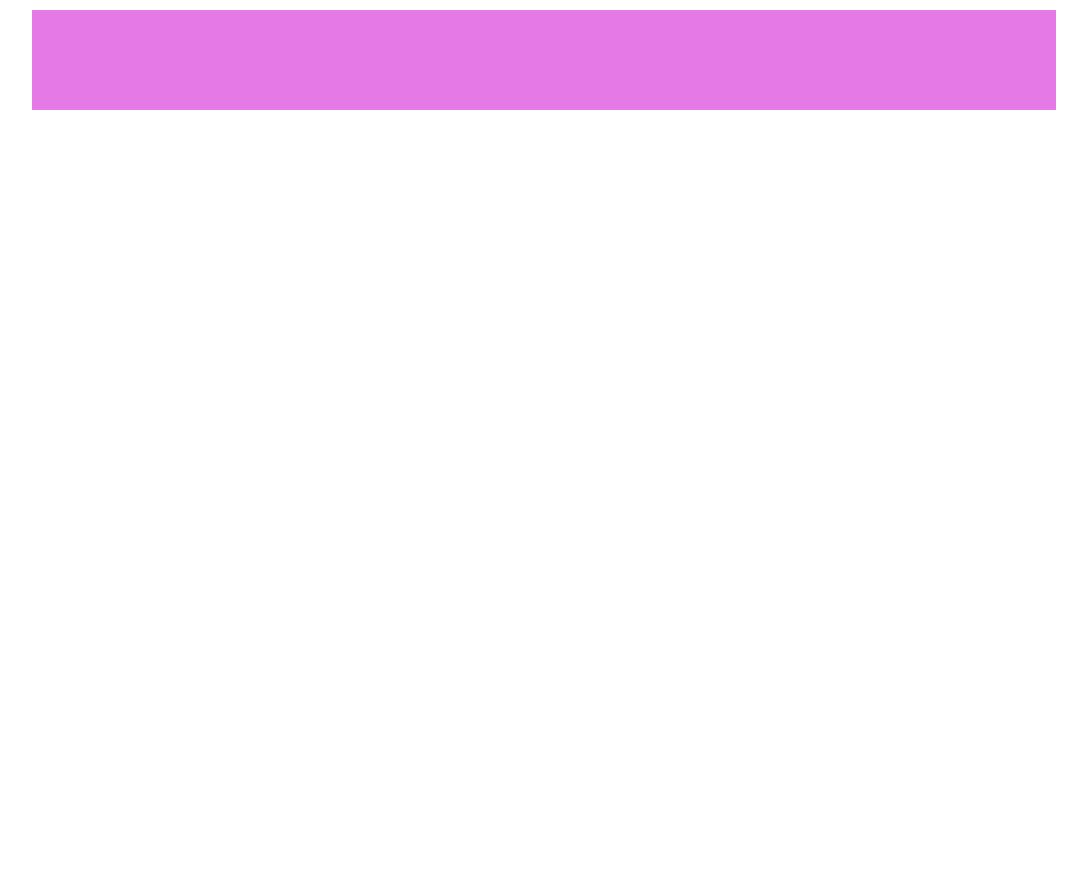
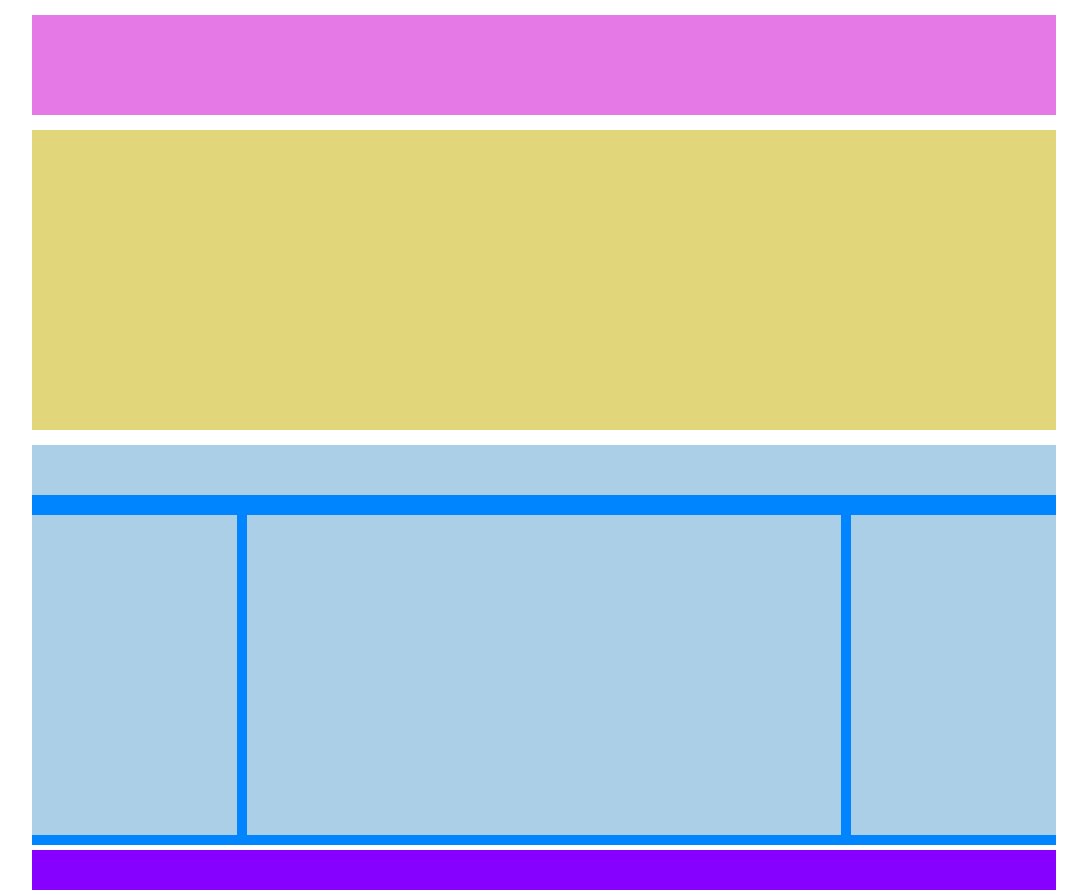
Before and after one commit to JustAPC/htmlcss-struttura-wp, a plain HTML site: page index.html in a window 1280 px wide. Shown: the whole page, without its empty margins (96-1183 px from the left). Before the commit the page ends 800 px from the top, so only its background shows below. Drawn offline with Linux system fonts and the light colour scheme.

Commit message:
stesura main e footer

```diff
--- a/asset/style.css
+++ b/asset/style.css
@@ -12,11 +12,54 @@
 
 body{
     width: 80%;
-    margin: 10px auto;
+    margin: 0 auto;
 }
 
 header{
     background-color: #E579E6;
     width: 100%;
     height: 100px;
+    margin: 15px auto;
 }
+.paragrafo-1{
+    background-color: #E1D67A;
+    width: 100%;
+    height: 300px;
+    margin: 15px auto;
+}
+
+.paragrafo-2{
+    height: 400px;
+    width: 100%;
+    background-color: #0185FF;
+}
+
+.sezione-top{
+    background-color: #ABCFE7;
+    width: 100%;
+    height: 50px;
+    margin-bottom: 20px;
+    }
+
+.sezione-side{
+    background-color: #ABCFE7;
+    width: 20%;
+    height: 320px;
+    float: left;
+}
+
+.sezione-mid{
+    background-color: #ABCFE7;
+    height: 320px;
+    width: calc( 60% - 20px);
+    margin-left: 10px;
+    margin-right: 10px;
+    float: left;
+}
+
+footer {
+    width: 100%;
+    height: 40px;
+    background: #8601FF;
+    margin: 5px auto;
+}
--- a/index.html
+++ b/index.html
@@ -12,6 +12,24 @@
 
     </header>
 
+    <main>
+        <section class="paragrafo-1">
 
+        </section>
+
+
+        <section class="paragrafo-2 clearfix">
+            <div class="sezione-top"></div>
+            <div class="sezione-side"></div>
+            <div class="sezione-mid"></div>
+            <div class="sezione-side"></div>
+        </section>
+
+
+    </main>
+
+    <footer>
+
+    </footer>
 </body>
 </html>
```
